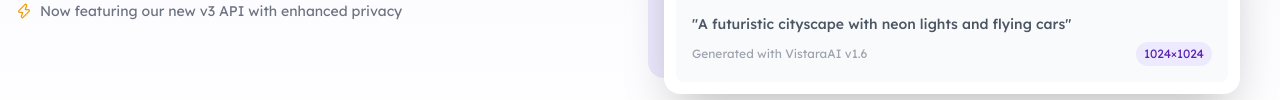
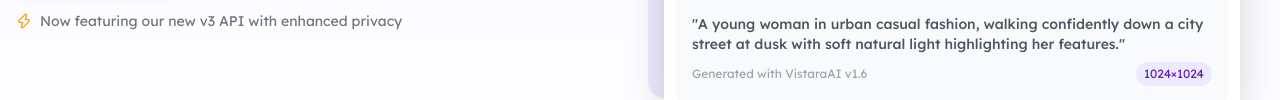
Before and after one commit to DevAryanPro/VistaraAI, a plain HTML site: page app.html in a window 1280 px wide. Shown: the part 592-692 px from the top of the page. Drawn offline with nearby package versions, Linux system fonts and the light colour scheme; a web font is replaced by a local one.

Commit message:
Update app.html

```diff
--- a/app.html
+++ b/app.html
@@ -256,7 +256,7 @@
                             <img src="https://image.pollinations.ai/prompt/A%20futuristic%20cityscape%20with%20neon%20lights%20and%20flying%20cars?width=1024&height=1024&model=flux-3d&nologo=true&private=false&enhance=false&safe=false&seed=3220784403" alt="AI Generated Image" class="w-full h-auto object-cover fade-in rounded-lg" id="hero-image">
                         </div>
                         <div class="p-4 bg-gray-50 rounded-b-lg border-t border-gray-100">
-                            <p class="text-sm text-gray-600 font-medium" id="hero-prompt">"A futuristic cityscape with neon lights and flying cars"</p>
+                            <p class="text-sm text-gray-600 font-medium" id="hero-prompt">"A young woman in urban casual fashion, walking confidently down a city street at dusk with soft natural light highlighting her features."</p>
                             <div class="mt-2 flex justify-between items-center">
                                     <span class="text-xs text-gray-400">Generated with VistaraAI v1.6</span>
                                 <span class="text-xs px-2 py-1 bg-purple-100 text-purple-800 rounded-full">1024×1024</span>
```
